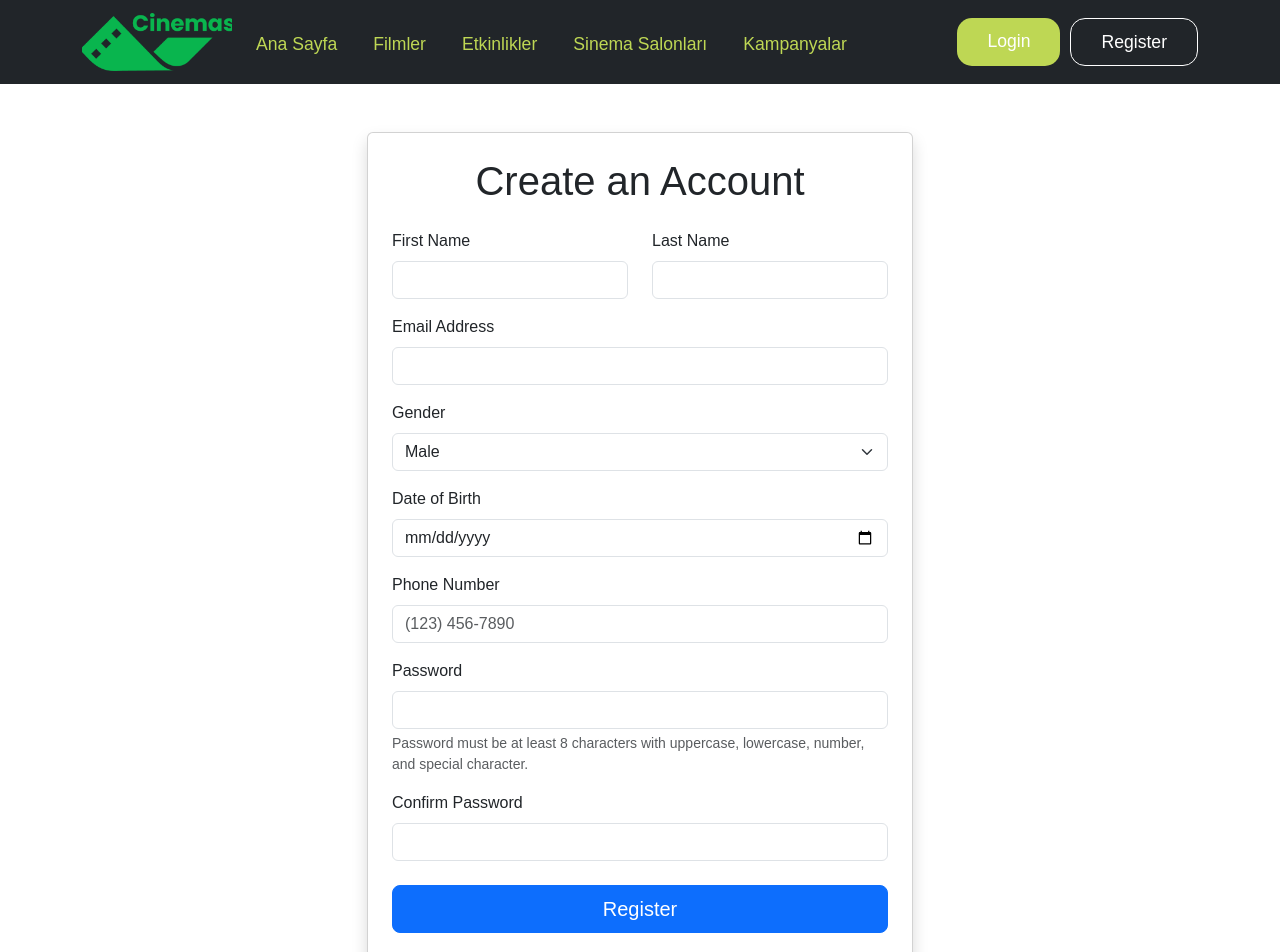
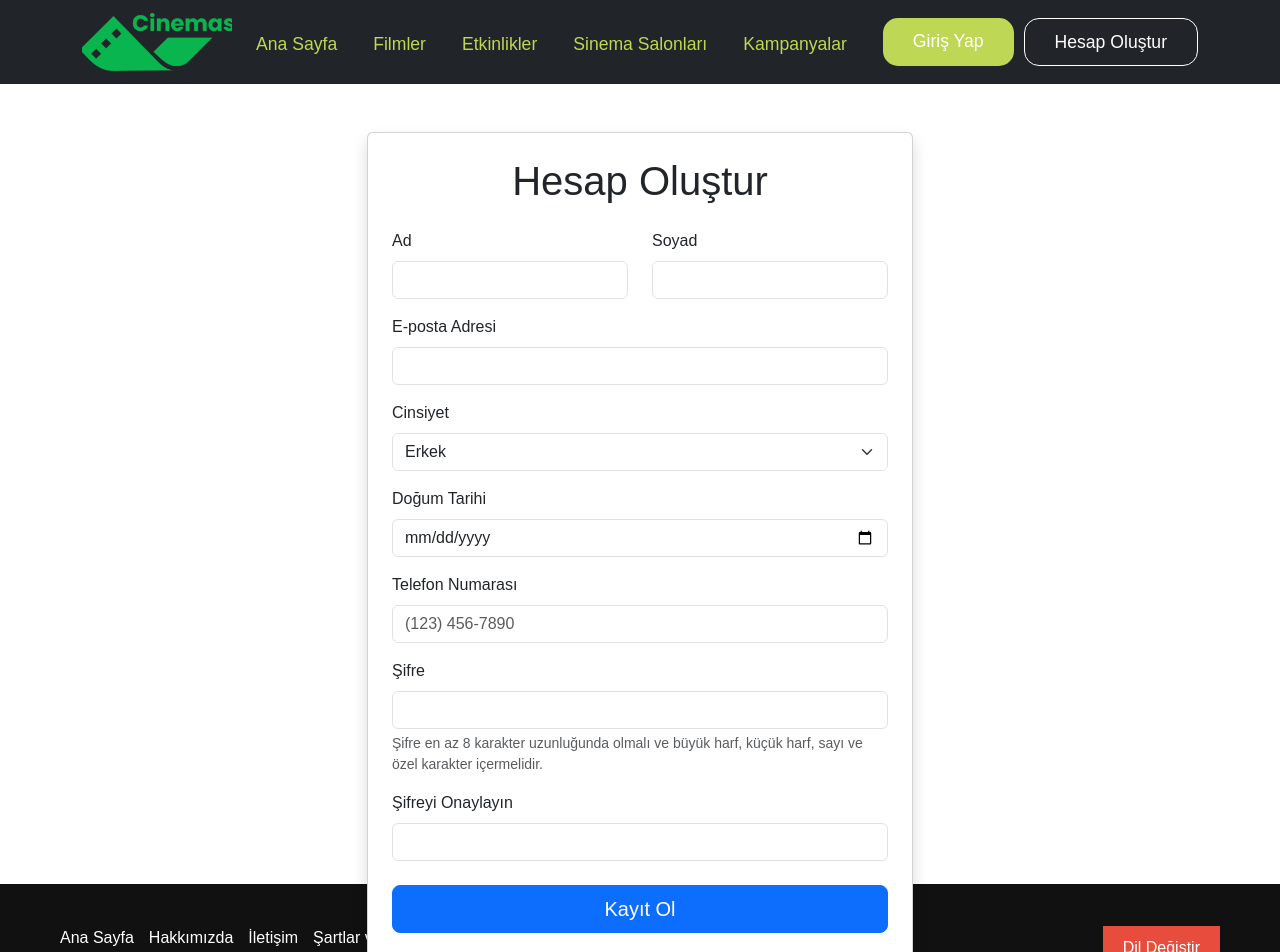
Before and after one commit to doztrk/cinetime-frontend-local, a Next.js app: page /register in a window 1280 px wide. Shown: the top 952 px of the page. Built offline with nearby package versions, Linux system fonts and the light colour scheme.

Commit message:
Sayfalar türkçeye çevrildi

```diff
--- a/src/app/(auth)/register/page.js
+++ b/src/app/(auth)/register/page.js
@@ -73,28 +73,30 @@ export default function RegisterPage() {
     const result = await register(registrationData);
 
     if (result.success) {
-      setApiSuccess(result.data.message || "User created successfully");
+      setApiSuccess(result.data.message || "Kullanıcı başarıyla oluşturuldu");
       setTimeout(() => {
         router.push("/login");
       }, 2000);
     } else {
-      setApiError(result.error || "Registration failed. Please try again.");
+      setApiError(
+        result.error || "Kayıt başarısız oldu. Lütfen tekrar deneyin."
+      );
     }
   };
 
   return (
-    <div className="container mt-5">
+    <div className="container py-5 vh-100">
       <div className="row justify-content-center">
         <div className="col-md-8 col-lg-6">
           <div className="card shadow">
             <div className="card-body p-4">
-              <h1 className="card-title text-center mb-4">Create an Account</h1>
+              <h1 className="card-title text-center mb-4">Hesap Oluştur</h1>
 
               <form onSubmit={handleSubmit}>
                 <div className="row">
                   <div className="col-md-6 mb-3">
                     <label htmlFor="firstname" className="form-label">
-                      First Name
+                      Ad
                     </label>
                     <input
                       type="text"
@@ -114,7 +116,7 @@ export default function RegisterPage() {
 
                   <div className="col-md-6 mb-3">
                     <label htmlFor="lastname" className="form-label">
-                      Last Name
+                      Soyad
                     </label>
                     <input
                       type="text"
@@ -135,7 +137,7 @@ export default function RegisterPage() {
 
                 <div className="mb-3">
                   <label htmlFor="email" className="form-label">
-                    Email Address
+                    E-posta Adresi
                   </label>
                   <input
                     type="email"
@@ -155,7 +157,7 @@ export default function RegisterPage() {
 
                 <div className="mb-3">
                   <label htmlFor="gender" className="form-label">
-                    Gender
+                    Cinsiyet
                   </label>
                   <select
                     className="form-select"
@@ -164,15 +166,15 @@ export default function RegisterPage() {
                     value={formData.gender}
                     onChange={handleChange}
                   >
-                    <option value="MALE">Male</option>
-                    <option value="FEMALE">Female</option>
-                    <option value="OTHER">Other</option>
+                    <option value="MALE">Erkek</option>
+                    <option value="FEMALE">Kadın</option>
+                    <option value="OTHER">Diğer</option>
                   </select>
                 </div>
 
                 <div className="mb-3">
                   <label htmlFor="dateOfBirth" className="form-label">
-                    Date of Birth
+                    Doğum Tarihi
                   </label>
                   <input
                     type="date"
@@ -192,7 +194,7 @@ export default function RegisterPage() {
 
                 <div className="mb-3">
                   <label htmlFor="phoneNumber" className="form-label">
-                    Phone Number
+                    Telefon Numarası
                   </label>
                   <input
                     type="tel"
@@ -213,7 +215,7 @@ export default function RegisterPage() {
 
                 <div className="mb-3">
                   <label htmlFor="password" className="form-label">
-                    Password
+                    Şifre
                   </label>
                   <input
                     type="password"
@@ -230,14 +232,14 @@ export default function RegisterPage() {
                     <div className="invalid-feedback">{errors.password}</div>
                   )}
                   <div className="form-text">
-                    Password must be at least 8 characters with uppercase,
-                    lowercase, number, and special character.
+                    Şifre en az 8 karakter uzunluğunda olmalı ve büyük harf,
+                    küçük harf, sayı ve özel karakter içermelidir.
                   </div>
                 </div>
 
                 <div className="mb-4">
                   <label htmlFor="confirmPassword" className="form-label">
-                    Confirm Password
+                    Şifreyi Onaylayın
                   </label>
                   <input
                     type="password"
@@ -275,16 +277,16 @@ export default function RegisterPage() {
                     className="btn btn-primary btn-lg"
                     disabled={authLoading}
                   >
-                    {authLoading ? "Creating Account..." : "Register"}
+                    {authLoading ? "Hesap Oluşturuluyor..." : "Kayıt Ol"}
                   </button>
                 </div>
               </form>
 
               <div className="mt-4 text-center">
                 <p>
-                  Already have an account?{" "}
+                  Zaten hesabınız var mı?{" "}
                   <Link href="/login" className="text-decoration-none">
-                    Sign In
+                    Giriş Yap
                   </Link>
                 </p>
               </div>
--- a/src/components/layout/Header.jsx
+++ b/src/components/layout/Header.jsx
@@ -67,12 +67,12 @@ const Header = () => {
                 <>
                   <Button as="div" className="header-btn login-btn">
                     <Link href="/login" className="navLink">
-                      Login
+                      Giriş Yap
                     </Link>
                   </Button>
                   <Button as="div" className="header-btn register-btn">
                     <Link href="/register" className="navLink">
-                      Register
+                      Hesap Oluştur
                     </Link>
                   </Button>
                 </>
```
Also changed, not shown: src/app/(auth)/forgot-password/page.js (+15 -14 lines), src/app/(auth)/login/page.js (+9 -9 lines).
